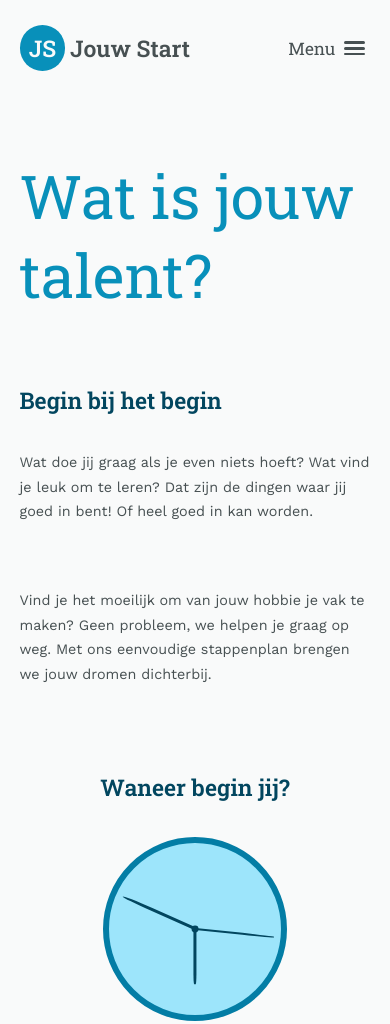
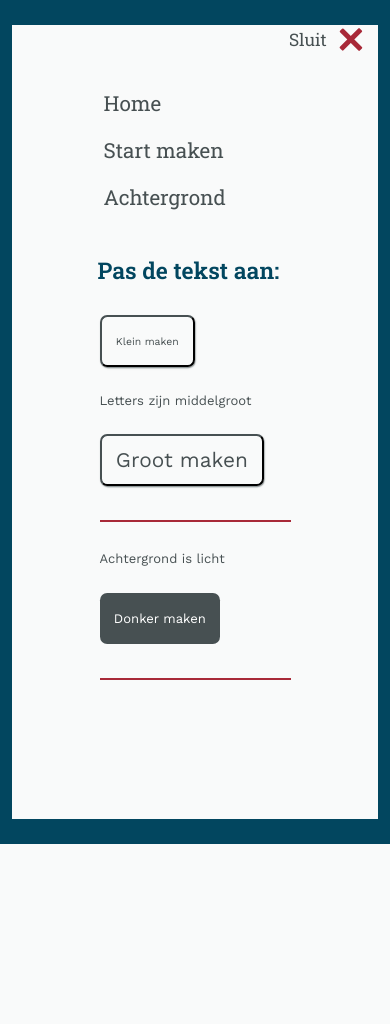
Before and after one commit to VerbindingMaken/jouwstart, a plain HTML site: page index.html in a window 390 px wide. Shown: the top 1024 px of the page. After the commit the page ends 844 px from the top, so only its background shows below. Drawn offline with nearby package versions, Linux system fonts and the light colour scheme.

Commit message:
Added Pop Menu layout and responsive styling

```diff
--- a/index.css
+++ b/index.css
@@ -66,21 +66,7 @@ body {
     text-decoration: underline 2px hsl(var(--mid-blue));
     text-underline-offset: 8px;
 }
-#adjust-text {
-    background-color: inherit;
-    font-size: inherit;
-    border-radius: .5em;
-    border-color: hsl(var(--mid-grey));
-    transition: all 0.3s ease-out;
-    box-shadow: .6px 1.2px 1.2px hsla(var(--light-grey), var(--opac-eight));
-}
-#adjust-text:hover {
-    transform: scale(1.04);
-    box-shadow:
-        1px 2px 2px hsla(var(--dark-grey), var(--opac-two)),
-        2px 4px 4px hsla(var(--dark-grey), var(--opac-two)),
-        3px 6px 6px hsla(var(--dark-grey), var(--opac-two));
-}
+
 #letter-container {
     margin: .3em .4em;
     display: flex;
@@ -109,10 +95,8 @@ body {
     align-items: center;
     justify-content: center;
 }
-
-#show-menu {
-    border: none;
-    background-color: inherit;
+/* Mobile and Tablet Menu Button */
+#show-pop-menu {
     display: flex;
     align-items: center;
 }
@@ -133,6 +117,97 @@ body {
 #show-menu:hover {
     color: hsl(var(--mid-blue));
 }
+/* POP MENU */
+#pop-menu-container {
+    width: 100%;
+    min-height: 100vh;
+    background-color: hsl(var(--dark-blue));
+    padding: 3vh 3vw;
+}
+#pop-menu-background {
+    width: 100%;
+    min-height: 94vh;
+    background-color: hsl(var(--light-background));
+    display: flex;
+    flex-flow: column wrap;
+    align-items: center;
+}
+#go-back-container {
+    height: 2em;
+    width: 100%;
+    display: flex;
+    flex-flow: row;
+    align-items: center;
+    justify-content: flex-end;
+    padding: 0 2vw;
+    margin-bottom: 4vh;
+}
+#go-back {
+    display: flex;
+    flex-direction: row;
+    align-items: center;
+    justify-content: space-between;
+}
+#close-x {
+    position: relative;
+    margin-left: .6em;
+    height: 1.6em;
+    width: 1.6em;
+}
+.crossbar {
+    position: absolute;
+    transform-origin: center;
+    top: calc(50% - .15em);
+    height: .3em;
+    width: 100%;
+    border-radius: .06em;
+    background-color: hsl(var(--svg-red));
+}
+#crossbar-one {
+    transform: rotate(45deg);
+}
+#crossbar-two {
+    transform: rotate(-45deg);
+}
+
+#center-container {
+    margin: 0 2vw;
+    min-width: 50vw;
+}
+#pop-menu {
+    margin-bottom: 3em;
+}
+#pop-menu ul li {
+    margin-bottom: 1em;
+}
+#adjust-text fieldset {
+    font-size: calc(.8em + .4vw);
+    margin-top: 1em;
+    padding: 2vh 0 4vh 0;
+    border: none;
+    border-bottom: 2px solid hsl(var(--svg-red));
+    display: flex;
+    flex-flow: column wrap;
+    justify-content: space-between;
+    align-items: flex-start;
+    gap: 2em;
+}
+#adjust-text input {
+    height: 3.6rem;
+    padding: 0 1rem;
+    border-radius: .5rem;
+}
+#smaller {
+    font-size: .8em;
+}
+#middle {
+    font-size: 1em;
+}
+#larger {
+    font-size: 1.6em
+}
+
+
 @media (max-width: 640px) {
     #menu-link {
         display: block;
@@ -148,6 +223,11 @@ body {
     #main-menu {
         display: none;
     }
+    #adjust-text fieldset {
+        flex-direction: row;
+        align-items: center;
+        gap: 1.6em;
+    }
 }
 @media (min-width: 1008px) {
     #menu-link {
@@ -156,12 +236,18 @@ body {
     #main-menu {
         display: block;
     }
+    #adjust-text fieldset {
+        flex-direction: row;
+        align-items: center;
+        gap: 4em;
+    }
+
 }
 
 
 
 
-/* Styling of elements */
+/* Styling of BUTTONS */
 .call-to-action {
     margin: 2vh 0 10vh 0;
     padding: .3em .6em;
@@ -180,7 +266,29 @@ body {
     background-color: hsl(var(--svg-redhighlight));
 }
 
-/* Interaction */
-.second {
-    display: none;
+.no-style {
+    border: none;
+    background-color: inherit;
 }
+.black-white {
+    background-color: inherit;
+    font-size: inherit;
+    min-height: 2em;
+    border-radius: .5em;
+    border-color: hsl(var(--mid-grey));
+    transition: all 0.3s ease-out;
+    box-shadow: .6px 1.2px 1.2px hsla(var(--light-grey), var(--opac-eight));
+}
+.black-white:hover,
+.dark:hover {
+    transform: scale(1.04);
+    box-shadow:
+        1px 2px 2px hsla(var(--dark-grey), var(--opac-two)),
+        2px 4px 4px hsla(var(--dark-grey), var(--opac-two)),
+        3px 6px 6px hsla(var(--dark-grey), var(--opac-two));
+}
+.dark {
+    border: none;
+    background-color: hsl(var(--mid-grey));
+    color: white;
+}
--- a/index.html
+++ b/index.html
@@ -19,6 +19,41 @@
 </head>
 
 <body>
+    <div id="pop-menu-container">
+        <div id="pop-menu-background">
+            <div id="go-back-container">
+                <button id="go-back" class="no-style">Sluit<div id="close-x">
+                    <div id="crossbar-one" class="crossbar"></div>
+                    <div id="crossbar-two" class="crossbar"></div>
+                </div></button>
+            </div>
+            <div id="center-container">
+                <nav id="pop-menu">
+                    <ul>
+                        <li><button class="no-style">Home</button></li>
+                        <li><button class="no-style">Start maken</button></li>
+                        <li><button class="no-style">Achtergrond</button></li>
+                    </ul>
+                </nav>
+                <from id="adjust-text" name="adjust-text">
+                    <label for="adjust-text"><h2>Pas de tekst aan:</h2></label>
+                    <fieldset id="adjust-text-size" name="adjust-text-size">
+                        <input id="smaller" type="button" class="black-white" value="Klein maken">
+                        <label id="text-size-label" for="adjust-text-size">Letters zijn middelgroot</label>
+                        <input id="middle" type="button" class="black-white" value="Middelgroot maken" style="display: none;" >
+                        <input id="larger" type="button" class="black-white" value="Groot maken">
+                    </fieldset>
+                    <fieldset id="adjust-light-dark" name="adjust-light-dark">
+                        <input id="light" type="button" class="black-white" value="Licht maken" style="display: none;">
+                        <label id="adjust-light-dark-label" for="adjust-light-dark">Achtergrond is licht</label>
+                        <input id="dark" type="button" class="dark" value="Donker maken">
+
+                    </fieldset>
+
+                </from>
+            </div>
+        </div>
+    </div>
     <header id="header">
         <div id="logo-container">
             <div id="logo">
@@ -29,7 +64,7 @@
             </div>
         </div>
         <nav id="menu-link">
-            <button id="show-menu">Menu
+            <button id="show-pop-menu" class="no-style">Menu
                 <div id="menu-icon">
                     <div class="bar"></div>
                     <div class="bar"></div>
@@ -43,7 +78,7 @@
                 <li><a href="pages/start-maken.html">Start maken</a></li>
                 <li><a href="pages/achtergrond.html">Achtergrond</a></li>
                 <li><button id="adjust-text">
-                    <div id="letter-container">
+                    <div id="letter-container" class="black-white">
                         <span id="small-a">A</span>
                         <span id="middle-a">A</span>
                         <span id="large-a">A</span>
--- a/styles/clock.css
+++ b/styles/clock.css
@@ -28,7 +28,6 @@ html {
 
 #axel {
     position: absolute;
-    z-index: 1;
     top: 50%;
     left: 50%;
     width: calc(var(--clock-size) / 100 * 4);
--- a/styles/layout-home.css
+++ b/styles/layout-home.css
@@ -206,3 +206,9 @@
             grid-column: 7/ 13;
         }
  }
+
+ #header,
+ #content,
+ #footer {
+     display: none;
+ }
--- a/styles/typography.css
+++ b/styles/typography.css
@@ -31,7 +31,7 @@ h2 {
 	font-weight: 600;
 	font-size: 1.6em;
 	color: hsl(var(--dark-blue));
-	margin-top: 2em;
+	margin-top: 1em;
 	margin-bottom: .7rem;
 }
 
```
Also changed, not shown: pages/achtergrond.html (+1 -1 lines), styles/layout-achtergrond.css (+6 -2 lines).
